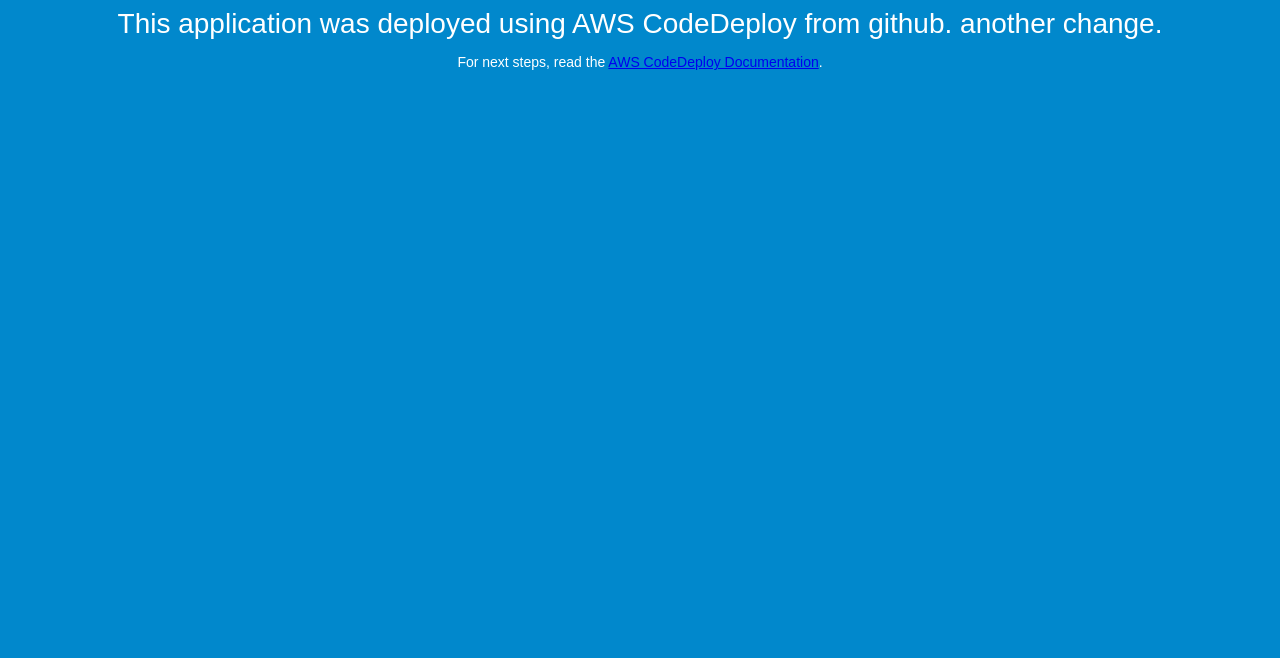
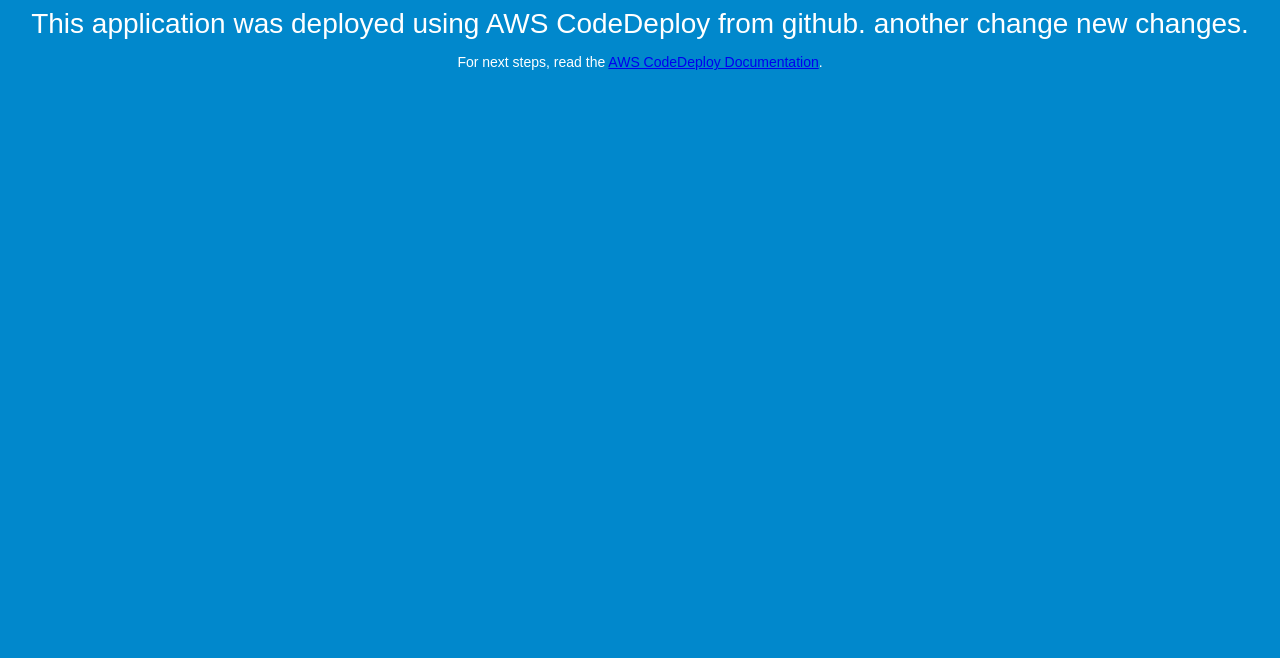
Before and after one commit to pksuman/aws-codedeploy, a plain HTML site: page index.html in a window 1280 px wide. Shown: the part 142-800 px from the top of the page. Drawn offline with Linux system fonts and the light colour scheme.

Commit message:
minor changes

```diff
--- a/index.html
+++ b/index.html
@@ -27,7 +27,7 @@
 <body>
   <div align="center">
     <h1>Congratulations</h1>
-    <h2>This application was deployed using AWS CodeDeploy from github. another change.</h2>
+    <h2>This application was deployed using AWS CodeDeploy from github. another change new changes.</h2>
     <p>For next steps, read the <a href="http://aws.amazon.com/documentation/codedeploy">AWS CodeDeploy Documentation</a>.</p>
   </div>
 </body>
```
